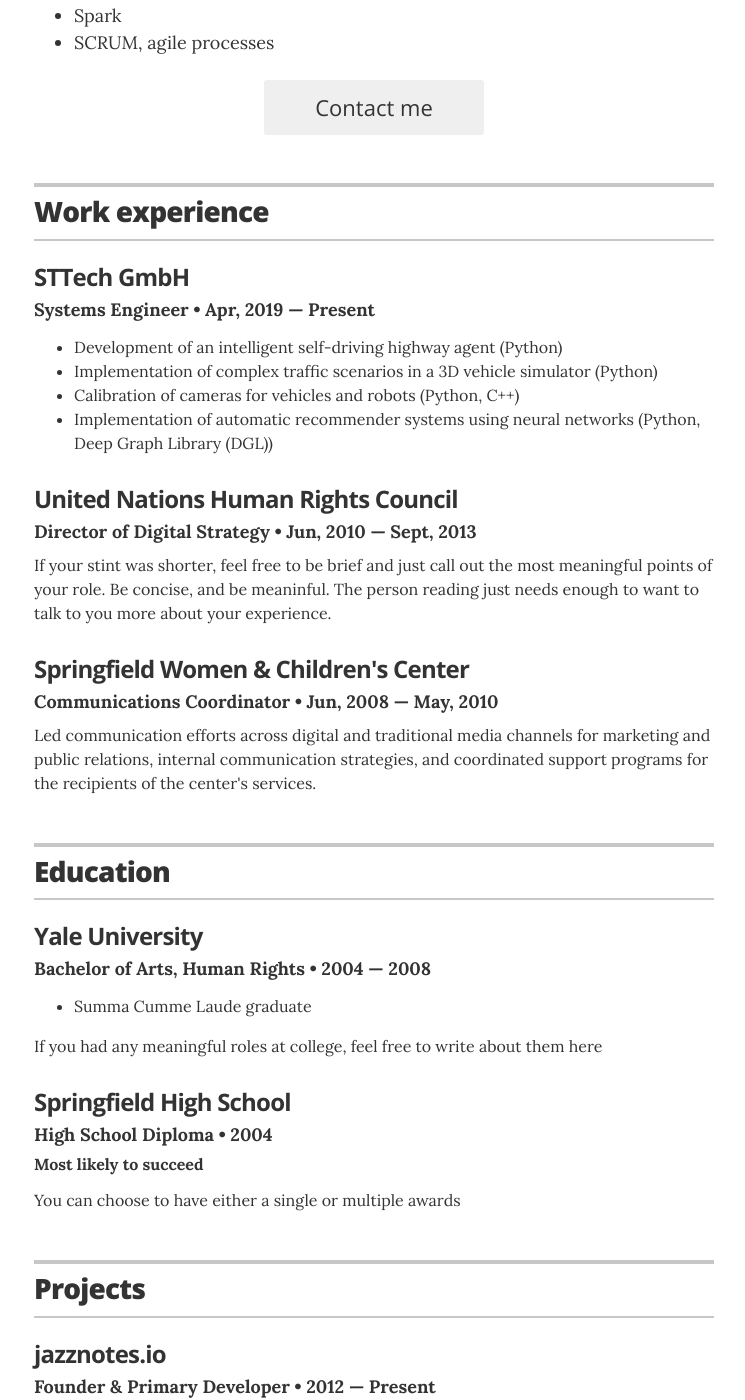
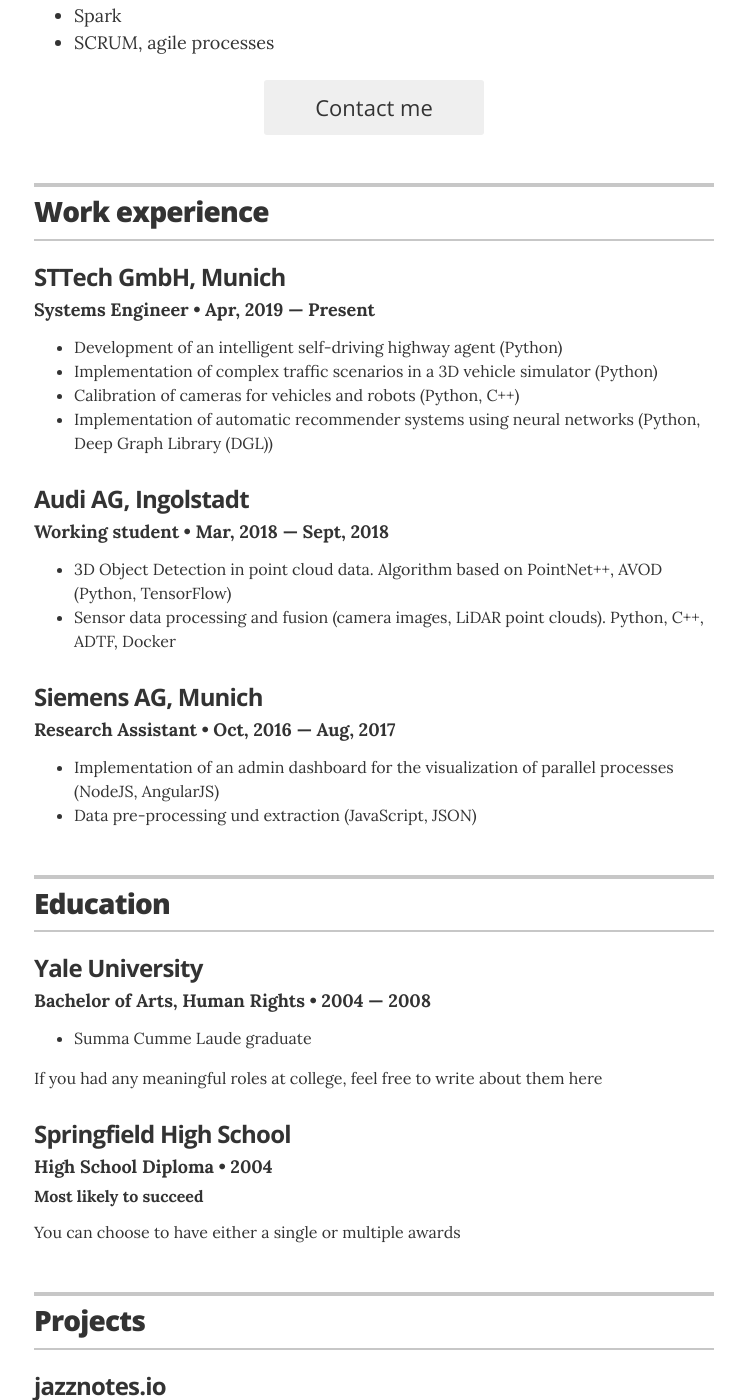
Before and after one commit to walzimmer/website, a Jekyll site: the page built from index.html, in a window 1280 px wide and 1400 px high, scrolled down 1050 px. Shown: the whole window, without its empty margins (266-1011 px from the left). Built offline with Jekyll 4.4.1, drawn with Linux system fonts in a browser that asks for light colours.

Commit message:
add work  experience

```diff
--- a/_data/experience.yml
+++ b/_data/experience.yml
@@ -1,6 +1,6 @@
 # Jobs
 # VP of Global Communications
-- company: STTech GmbH
+- company: STTech GmbH, Munich
   position: Systems Engineer
   duration: Apr, 2019 &mdash; Present
   summary: <ul class="resume-item-list">
@@ -11,14 +11,20 @@
            </ul>
 
 # Director of Digital Stratgy
-- company: United Nations Human Rights Council
-  position: Director of Digital Strategy
-  duration:  Jun, 2010 &mdash; Sept, 2013
-  summary: If your stint was shorter, feel free to be brief and just call out the most meaningful points of your role. Be concise, and be meaninful. The person reading just needs enough to want to talk to you more about your experience.
+- company: Audi AG, Ingolstadt
+  position: Working student
+  duration:  Mar, 2018 &mdash; Sept, 2018
+  summary: <ul class="resume-item-list">
+              <li>3D Object Detection in point cloud data. Algorithm based on PointNet++, AVOD (Python, TensorFlow)</li>
+              <li>Sensor data processing and fusion (camera images, LiDAR point clouds). Python, C++, ADTF, Docker</li>
+           </ul>
 
 
 # Communications Coordinator
-- company: Springfield Women & Children's Center
-  position: Communications Coordinator
-  duration:   Jun, 2008  &mdash; May, 2010
-  summary: Led communication efforts across digital and traditional media channels for marketing and public relations, internal communication strategies, and coordinated support programs for the recipients of the center's services.
+- company: Siemens AG, Munich
+  position: Research Assistant
+  duration:   Oct, 2016  &mdash; Aug, 2017
+  summary: <ul class="resume-item-list">
+            <li>Implementation of an admin dashboard for the visualization of parallel processes (NodeJS, AngularJS)</li>
+            <li>Data pre-processing und extraction (JavaScript, JSON)</li>
+          </ul>
```
